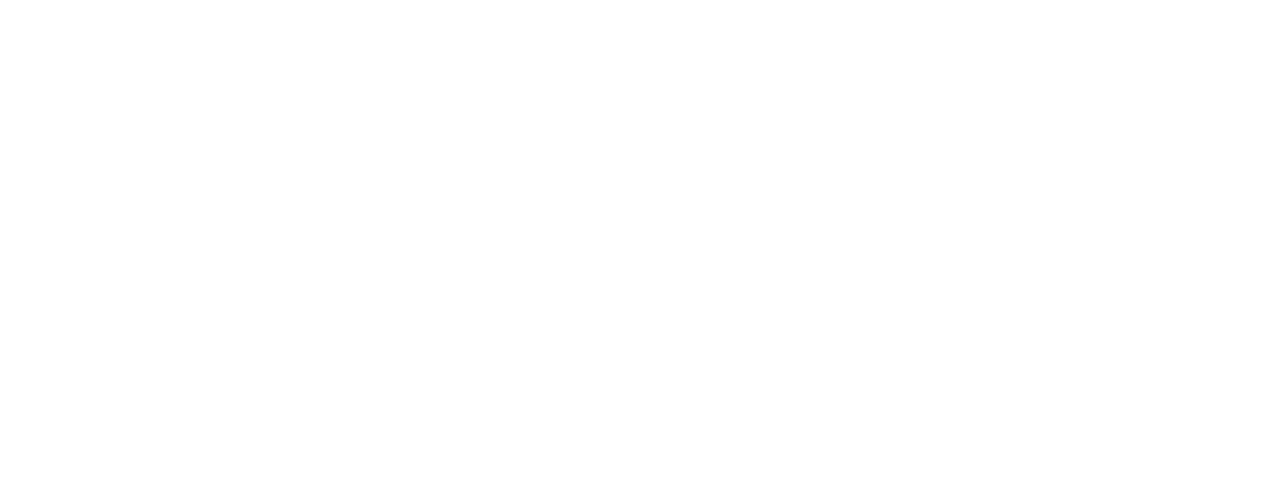
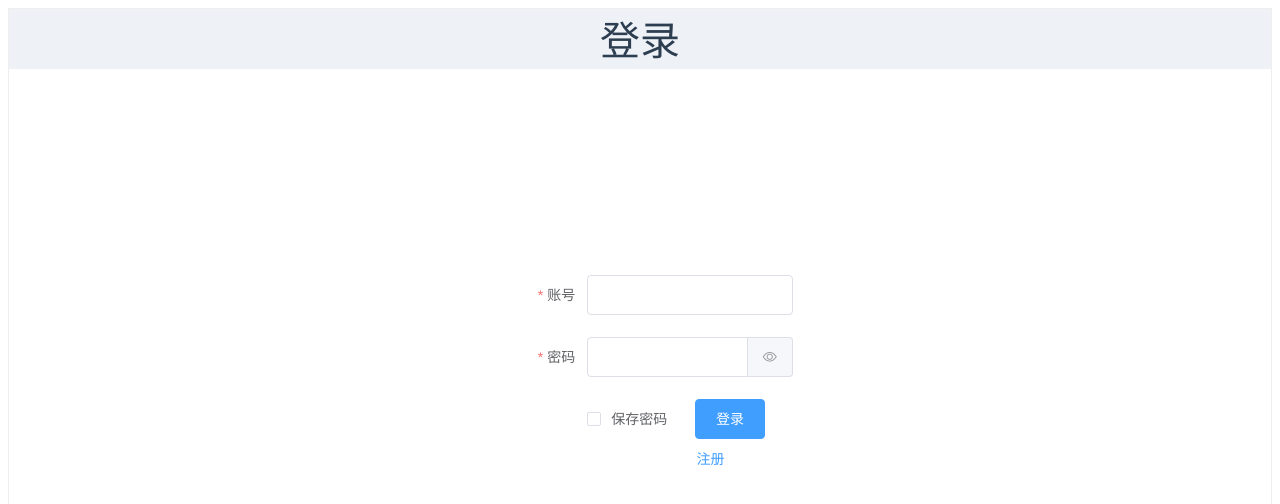
Before and after one commit to heng31170/checkin_web, a Vue app: page /#/login in a window 1280 px wide. Shown: the top 504 px of the page. Built offline with nearby package versions, Linux system fonts and the light colour scheme.

Commit message:
第七次提交，简陋完成了登录注册页面

```diff
--- a/src/router/index.js
+++ b/src/router/index.js
@@ -8,10 +8,22 @@
     path: '/',
     redirect: '/emp'
   },
+  // 其他路径
   {
     path: '/emp',
     name: 'emp',
     component: () => import('../views/tlias/EmpView.vue')
+  },
+  {
+    path: '/login',
+    name: 'login',
+    component: () => import('../views/tlias/LoginView.vue')
+  }
+  ,
+  {
+    path: '/register',
+    name: 'register',
+    component: () => import('../views/tlias/RegisterView.vue')
   }
 ]
 
--- a/src/views/tlias/EmpView.vue
+++ b/src/views/tlias/EmpView.vue
@@ -8,9 +8,9 @@
                         <el-submenu index="1">
                             <template slot="title"><i class="el-icon-message"></i>系统信息管理</template>
 
-                            <!-- <el-menu-item index="1-1">
-                            <router-link to="/dept">部门管理</router-link>
-                            </el-menu-item> -->
+                            <el-menu-item index="1-1">
+                            <router-link to="/login">登录管理</router-link>
+                            </el-menu-item>
                             <el-menu-item index="1-2">
                                 <router-link to="/emp">拔剑班管理</router-link>
                             </el-menu-item>
@@ -149,6 +149,9 @@
                     <!-- 新增员工对话框 -->
                     <el-dialog title="新增员工" :visible.sync="dialogAddEmpVisible">
                         <el-form ref="form" :model="AddEmp" label-width="80px">
+                            <el-form-item label="账户">
+                                <el-input v-model="AddEmp.account"></el-input>
+                            </el-form-item>
                             <el-form-item label="姓名">
                                 <el-input v-model="AddEmp.name"></el-input>
                             </el-form-item>
@@ -207,7 +210,7 @@
             // 分页信息
             pagination: {
                 currentPage: 1,
-                pageSize: 5,
+                pageSize: 10,
                 total: 0
             },
             // 编辑员工
@@ -220,6 +223,7 @@
             },
             // 新增员工
             AddEmp: {
+                account: "",
                 name: "",
                 gender: "",
                 position: "",
--- /dev/null
+++ b/src/views/tlias/LoginView.vue
@@ -0,0 +1,118 @@
+<template>
+    <div>
+        <el-container style="height: 700px; border: 1px solid #eee">
+            <el-header style="font-size: 40px; background-color: rgb(238, 241, 246)">登录</el-header>
+            <el-main style="display: flex; align-items: center; justify-content: center;">
+                <el-form :model="loginForm" status-icon :rules="rules" ref="loginForm" label-width="100px" class="demo-ruleForm">
+                    <el-form-item label="账号" prop="account">
+                        <el-input v-model="loginForm.account" autocomplete="off"></el-input>
+                    </el-form-item>
+                    <el-form-item label="密码" prop="passwd">
+                        <el-input v-model="loginForm.passwd" :type="passwordFieldType" autocomplete="off">
+                            <template #append>
+                                <el-button
+                                    icon="el-icon-view"
+                                    @click="togglePasswordVisibility"
+                                    size="small"
+                                    class="toggle-password-button">
+                                </el-button>
+                            </template>
+                        </el-input>
+                    </el-form-item>
+                    <el-form-item>
+                        <el-checkbox v-model="rememberMe" style="float: left;"> 保存密码</el-checkbox>
+                        <el-button type="primary" @click="submitLogin()">登录</el-button>
+                        <el-button @click="goToRegister" type="text" style="margin-left: 20%;">注册</el-button>
+                    </el-form-item>
+                </el-form>
+            </el-main>
+        </el-container>
+    </div>
+</template>
+
+<script>
+import axios from "axios";
+import { API_URL } from "@/config";
+
+export default {
+    data() {
+        return {
+            loginForm: {
+                account: '',
+                passwd: ''
+            },
+            rememberMe: false,
+            passwordFieldType: 'password', // 密码字段类型
+            rules: {
+                account: [
+                    { required: true, message: '请输入账号', trigger: 'blur' }
+                ],
+                passwd: [
+                    { required: true, message: '请输入密码', trigger: 'blur' }
+                ]
+            }
+        };
+    },
+    created() {
+        const savedAccount = localStorage.getItem('savedAccount');
+        const savedPassword = localStorage.getItem('savedPassword');
+        const savedRememberMe = localStorage.getItem('rememberMe') === 'true';
+
+        if (savedAccount) {
+            this.loginForm.account = savedAccount;
+        }
+        if (savedPassword) {
+            this.loginForm.passwd = savedPassword;
+        }
+        this.rememberMe = savedRememberMe;
+    },
+    methods: {
+        submitLogin() {
+            axios.post(`${API_URL}/api/login`, this.loginForm)
+                .then(response => {
+                    this.$message.success("登录成功!");
+
+                    if (this.rememberMe) {
+                        localStorage.setItem('savedAccount', this.loginForm.account);
+                        localStorage.setItem('savedPassword', this.loginForm.passwd);
+                        localStorage.setItem('rememberMe', 'true');
+                    } else {
+                        localStorage.removeItem('savedAccount');
+                        localStorage.removeItem('savedPassword');
+                        localStorage.setItem('rememberMe', 'false');
+                    }
+
+                    this.$router.push('/emp');
+                })
+                .catch(error => {
+                    this.$message.error('登录失败!账号或密码错误');
+                });
+        },
+        goToRegister() {
+            this.$router.push('/register');
+        },
+        togglePasswordVisibility() {
+            this.passwordFieldType = this.passwordFieldType === 'password' ? 'text' : 'password';
+        },
+        resetLoginForm(formName) {
+            this.$refs[formName].resetFields();
+            this.rememberMe = false;
+            localStorage.removeItem('savedAccount');
+            localStorage.removeItem('savedPassword');
+            localStorage.setItem('rememberMe', 'false');
+        }
+    }
+}
+</script>
+
+<style scoped>
+.demo-ruleForm {
+    width: 25%;
+}
+
+.toggle-password-button {
+    border: none; /* 去掉按钮边框 */
+    background: transparent; /* 设置背景透明 */
+    cursor: pointer; /* 鼠标指针变为手型 */
+}
+</style>
--- /dev/null
+++ b/src/views/tlias/RegisterView.vue
@@ -0,0 +1,105 @@
+<template>
+    <div>
+        <el-container style="height: 700px; border: 1px solid #eee">
+            <el-header style="font-size: 40px; background-color: rgb(238, 241, 246)">注册</el-header>
+            <el-main style="display: flex; align-items: center; justify-content: center;">
+                <el-form :model="registerForm" status-icon :rules="rules" ref="registerForm" label-width="100px" class="demo-ruleForm">
+                    <el-form-item label="账号" prop="account">
+                        <el-input v-model="registerForm.account" autocomplete="off"></el-input>
+                    </el-form-item>
+                    <el-form-item label="密码" prop="passwd">
+                        <el-input type="password" v-model="registerForm.passwd" autocomplete="off"></el-input>
+                    </el-form-item>
+                    <el-form-item label="姓名" prop="name">
+                        <el-input v-model="registerForm.name" autocomplete="off"></el-input>
+                    </el-form-item>
+                    <el-form-item label="性别" prop="gender">
+                        <el-select v-model="registerForm.gender" placeholder="请选择性别">
+                            <el-option label="男" value="男"></el-option>
+                            <el-option label="女" value="女"></el-option>
+                        </el-select>
+                    </el-form-item>
+                    <el-form-item label="是否管理员" prop="isManager">
+                        <el-switch v-model="registerForm.isManager"></el-switch>
+                    </el-form-item>
+                    <el-form-item label="职位" prop="position">
+                        <el-input v-model="registerForm.position" autocomplete="off"></el-input>
+                    </el-form-item>
+                    <el-form-item label="入职日期" prop="entryDate">
+                        <el-date-picker v-model="registerForm.entryDate" type="date" placeholder="选择入职日期"></el-date-picker>
+                    </el-form-item>
+                    <el-form-item>
+                        <el-button type="primary" @click="submitRegister()" style="margin-left: 10%;">注册</el-button>
+                        <el-button @click="goToLogin" type="text" style="float: right;">返回登录</el-button>
+                    </el-form-item>
+                </el-form>
+            </el-main>
+        </el-container>
+    </div>
+</template>
+
+<script>
+import axios from "axios";
+import { API_URL } from "@/config";
+import moment from 'moment';
+export default {
+    data() {
+        return {
+            registerForm: {
+                account: '',
+                passwd: '',
+                name: '',
+                gender: '',
+                isManager: false,
+                position: '',
+                entryDate: ''
+            },
+            rules: {
+                account: [
+                    { required: true, message: '请输入账号', trigger: 'blur' }
+                ],
+                passwd: [
+                    { required: true, message: '请输入密码', trigger: 'blur' }
+                ],
+                name: [
+                    { required: true, message: '请输入姓名', trigger: 'blur' }
+                ],
+                gender: [
+                    { required: true, message: '请选择性别', trigger: 'change' }
+                ],
+                position: [
+                    { required: true, message: '请输入职位', trigger: 'blur' }
+                ],
+                startDate: [
+                    { required: true, message: '请选择入职日期', trigger: 'change' }
+                ]
+            }
+        };
+    },
+
+    methods: {
+        submitRegister() {
+            const formattedDate = moment(this.registerForm.entryDate).format('YYYY-MM-DD');
+            this.registerForm.entryDate = formattedDate;
+
+            axios.post(`${API_URL}/api/emp/add`, this.registerForm)
+                .then(response => {
+                    this.$message.success("注册成功!");
+                    this.goToLogin(); // 注册成功后跳转到登录页面
+                })
+                .catch(error => {
+                    this.$message.error('注册失败，请重试');
+                });
+        },
+        goToLogin() {
+            this.$router.push('/login'); // 跳转到登录页面
+        },
+    }
+}
+</script>
+
+<style scoped>
+.demo-ruleForm {
+    width: 30%; /* 根据需要调整表单宽度 */
+}
+</style>
```
